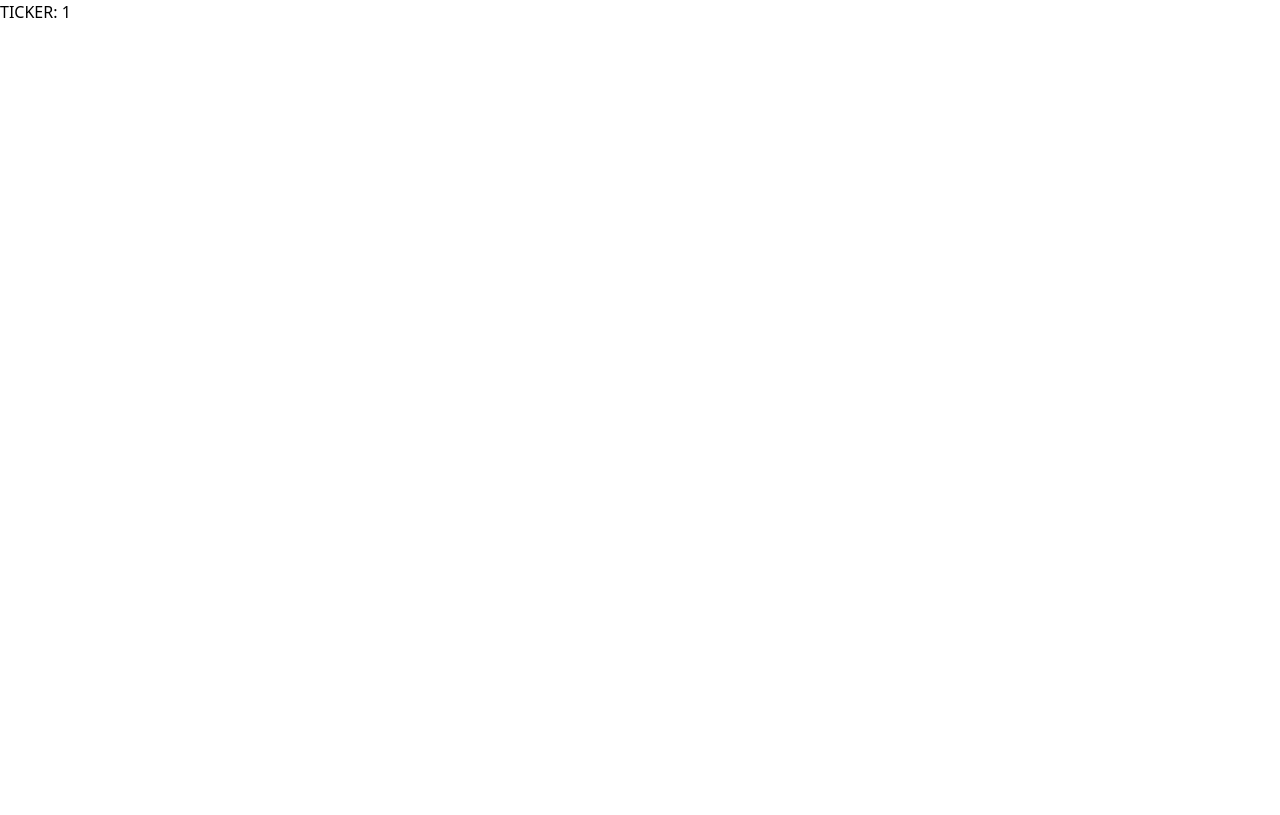
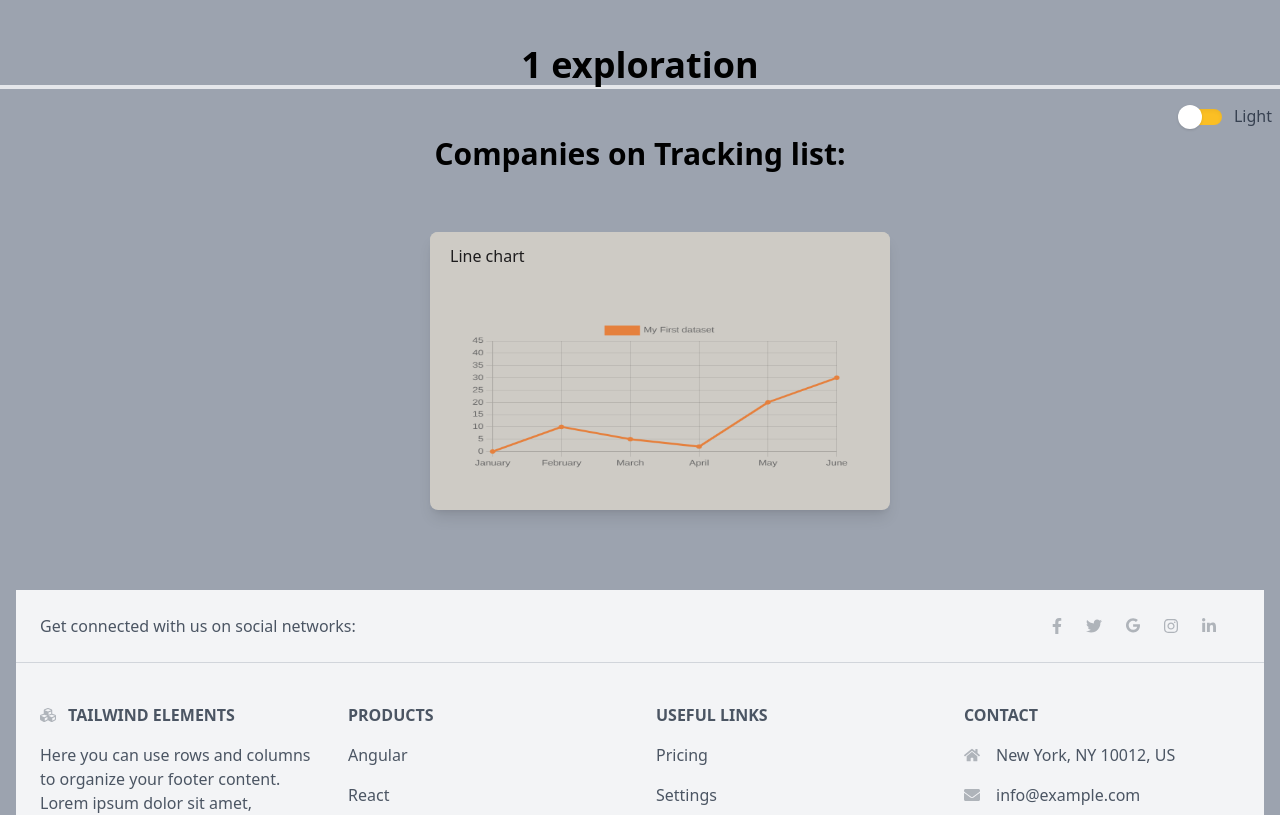
Before and after one commit to MarceloArraes/geoCapitalOnlinePortfolio, a Next.js app: page /company/1 in a window 1280 px wide. Shown: the top 815 px of the page. Built offline with nearby package versions, Linux system fonts and the light colour scheme.

Commit message:
feat: started the company especific page with a litle chart.

```diff
--- a/components/addInput.tsx
+++ b/components/addInput.tsx
@@ -5,12 +5,17 @@ import { useState } from "react";
 function AddInput(props: any) {
   const [newTicker, setNewTicker] = useState("");
 
-  function handleSubmit(e) {
+  function handleSubmit(e: any) {
     console.log("handleSubmit");
-
-    props.setSymbols([...props.symbols, newTicker]);
-    props.setAddedSymbol(true);
-    console.log(newTicker);
+    if (newTicker.length === 0) {
+      alert("Please enter a ticker");
+      return;
+    } else {
+      props.setSymbols([...props.symbols, newTicker]);
+      props.setAddedSymbol(true);
+      setNewTicker("");
+      console.log(newTicker);
+    }
   }
 
   return (
@@ -41,7 +46,7 @@ function AddInput(props: any) {
         />
         <button
           type="button"
-          className="w-30 h-10 items-center text-base justify-center bg-[#1d1c1d] hover:bg-[#e5803d] hover:text-[#1d1c1d] text-[#e5803d] font-serif py-2 px-4 rounded-full"
+          className="w-30 h-10 duration-300 items-center text-base justify-center bg-[#1d1c1d] hover:bg-[#e5803d] hover:text-[#1d1c1d] text-[#e5803d] font-serif py-2 px-6 rounded-full"
           onClick={handleSubmit}
         >
           Submit
--- a/components/companyCard.tsx
+++ b/components/companyCard.tsx
@@ -8,7 +8,7 @@ function CompanyCard(props: any) {
       target="_blank"
       className="h-40 w-56 "
     >
-      <div className="relative h-40 w-56 max-w-xs flex-shrink-0 overflow-hidden bg-black bg-cover bg-center shadow-xl drop-shadow-xl rounded-sm">
+      <div className="relative h-40 w-56 max-w-xs flex-shrink-0 overflow-hidden bg-[#1d1c1d] bg-cover bg-center shadow-xl drop-shadow-xl rounded-sm">
         <div className="h-full bg-gradient-to-r from-amber-400 via-yellow-500 to-yellow-600 dark:text-black dark:from-amber-500 dark:to-yellow-700  backdrop-blur-[3px] duration-300 hover:ml-4 rounded-sm">
           <div className="relative flex flex-col flex-wrap items-left justify-center">
             <div className="flex justify-between mt-4 mx-2 border-b border-gray-500 w-full mb-2">
--- /dev/null
+++ b/components/stockChart.tsx
@@ -0,0 +1,30 @@
+import { Chart, registerables } from "chart.js";
+//import Chart from 'chart.js/auto';
+
+function StockChart() {
+  Chart.register(...registerables);
+  const labels = ["January", "February", "March", "April", "May", "June"];
+  const data = {
+    labels: labels,
+    datasets: [
+      {
+        label: "My First dataset",
+        backgroundColor: "#e5803d", //#e5803d //
+        borderColor: "#e5803d",
+        data: [0, 10, 5, 2, 20, 30, 45],
+      },
+    ],
+  };
+
+  const configLineChart = {
+    type: "line",
+    data,
+    options: {},
+  };
+
+  var chartLine = new Chart(
+    document.getElementById("chartLine") as HTMLCanvasElement,
+    configLineChart as any
+  );
+}
+export default StockChart;
--- a/package.json
+++ b/package.json
@@ -8,6 +8,7 @@
     "start": "next start"
   },
   "dependencies": {
+    "chart.js": "^3.7.1",
     "next": "12.1.0",
     "next-themes": "^0.1.1",
     "react": "17.0.2",
--- a/src/pages/company/[ticker].tsx
+++ b/src/pages/company/[ticker].tsx
@@ -1,15 +1,87 @@
-import React from "react";
+import { useEffect, useState } from "react";
 import { useRouter } from "next/router";
+import { useTheme } from "next-themes";
+import TopographicBackground from "../../../components/topographicBackground";
+import Footer from "../../../components/footer";
+import StockChart from "../../../components/stockChart";
 
 function TICKER() {
   const router = useRouter();
+  const { theme, setTheme } = useTheme();
 
-  /*   const {
-    query: { itens, quantities, comentary },
-  } = router; */
+  //Here is the chart fetching code:
+  /* const options = {
+    method: 'GET',
+    headers: {
+      'X-RapidAPI-Host': 'yh-finance.p.rapidapi.com',
+      'X-RapidAPI-Key': '84a36f72e1msh8f6c1243d0f15b1p174e36jsn3340a0133497'
+    }
+  };
+
+  fetch('https://yh-finance.p.rapidapi.com/stock/v3/get-chart?interval=1mo&symbol=AAPL&range=3mo&region=US&includePrePost=false&useYfid=true&includeAdjustedClose=true&events=capitalGain%2Cdiv%2Csplit', options)
+    .then(response => response.json())
+    .then(response => console.log(response))
+    .catch(err => console.error(err)); */
+
   const ticker = router.query.ticker;
 
-  return <div>TICKER: {ticker}</div>;
+  useEffect(() => {
+    document.getElementById("title").classList.toggle("show");
+    StockChart();
+  }, []);
+  //light-gray #cecbc5
+  //orange #e5803d
+  //dark-gray #1d1c1d
+  return (
+    <div className="flex flex-col items-center p-4 min-w-full min-h-screen overflow-hidden justify-center bg-gray-400 dark:bg-gray-700 space-y-10">
+      {/* Header */}
+
+      {/* Title */}
+      <h1
+        id="title"
+        className="top-0 m-10 text-4xl font-bold text-center border-b-4 w-full"
+      >
+        {ticker} exploration
+      </h1>
+      {/* <TopographicBackground /> */}
+
+      <label
+        htmlFor="toogleA"
+        className="absolute top-16 right-2 flex cursor-pointer items-center"
+      >
+        <div className="relative">
+          <input
+            id="toogleA"
+            type="checkbox"
+            className=" mb-1 h-4 w-10 appearance-none rounded-full bg-amber-400 shadow-inner shadow transition"
+            onClick={() => {
+              setTheme(theme === "light" ? "dark" : "light");
+            }}
+          />
+          {/*           <div className="h-4 w-10 rounded-full bg-gray-400 shadow-inner"></div> */}
+          <div className="dot absolute -left-1 -top-1 h-6 w-6 rounded-full bg-white shadow transition"></div>
+        </div>
+        <div className="mb-3 ml-3 font-medium text-gray-700 dark:text-gray-200">
+          {theme === "light" ? "Dark" : "Light"}
+        </div>
+      </label>
+
+      <main>
+        <div className="flex w-full flex-grow flex-wrap items-center justify-center py-10 space-x-10 space-y-5 pt-20">
+          <div className="mb-10 w-full text-center text-3xl font-bold">
+            <h1>Companies on Tracking list:</h1>
+          </div>
+          <div className="bg-[#cecbc5] shadow-lg rounded-lg overflow-hidden">
+            <div className="py-3 px-5 bg-[#cecbc5] text-[#1d1c1d]">
+              Line chart
+            </div>
+            <canvas className="p-10" id="chartLine"></canvas>
+          </div>
+        </div>
+      </main>
+      <Footer />
+    </div>
+  );
 }
 
 export default TICKER;
--- a/src/pages/index.tsx
+++ b/src/pages/index.tsx
@@ -20,6 +20,7 @@ export default function Home() {
   //for testing:
   const [symbols, setSymbols] = useState(["NKE", "MSFT", "DIS", "BUD", "AAPL"]);
   const [addedSymbol, setAddedSymbol] = useState(false);
+  const [symbolNotFound, setSymbolNotFound] = useState(false);
   //For production:
   //const [symbols, setSymbols] = useState([]);
 
@@ -70,6 +71,7 @@ export default function Home() {
 
   //for production and testing :
   useEffect(() => {
+    setSymbolNotFound(false);
     if (addedSymbol) {
       //get last element of symbols array
       console.log(
@@ -93,12 +95,28 @@ export default function Home() {
       )
         .then((response) => response.json())
         .then((response) => {
-          setData([...data, ...response.quoteResponse.result]);
           console.log(response);
-          setLoading(false);
+          //hasOwnProperty quoteResponse.result[0].longName
+          if (response.quoteResponse.result[0].hasOwnProperty("longName")) {
+            setData([...data, ...response.quoteResponse.result]);
+            setLoading(false);
+            setAddedSymbol(false);
+          } else {
+            console.log("Symbol not found");
+            alert("Symbol not found");
+            //take out the last element of symbols array
+            setSymbols(symbols.slice(0, symbols.length - 1));
+            setAddedSymbol(false);
+            //create alert to the user that the symbol was not found
+            setSymbolNotFound(true);
+          }
+        })
+        .catch((err) => {
           setAddedSymbol(false);
-        })
-        .catch((err) => console.error(err));
+          setSymbols(symbols.slice(0, symbols.length - 1));
+          console.error(err);
+          alert("Symbol not found");
+        });
     }
   }, [addedSymbol]);
 
@@ -113,8 +131,10 @@ export default function Home() {
   5.3 - Preço Atual: Float com duas casas decimais.
   5.4 - Variação: Float com duas casas decimais e % no final
   */
+
   //gray #cecbc5
   //orange #e5803d
+  //dark-gray #1d1c1d
 
   return (
     <div className="flex flex-col items-center p-4 min-w-full min-h-screen overflow-hidden justify-center bg-gray-400 dark:bg-gray-700 space-y-10">
```
Also changed, not shown: 1 other file (tests, documents, lock files or other folders).
